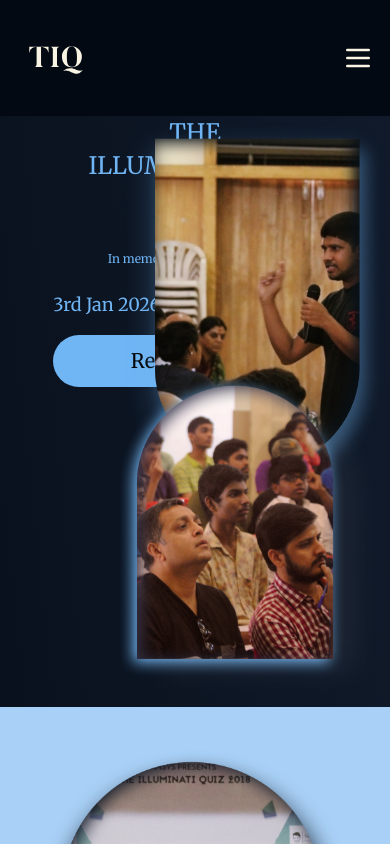
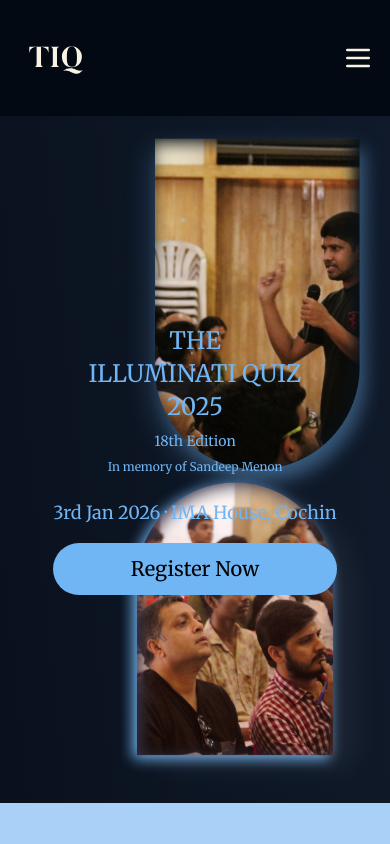
Before and after one commit to azmil666/tiq-web, a SvelteKit app: page / in a window 390 px wide. Shown: the top 844 px of the page. Built offline with nearby package versions, Linux system fonts and the light colour scheme.

Commit message:
Improve screen img

```diff
--- a/src/components/Landing.svelte
+++ b/src/components/Landing.svelte
@@ -52,43 +52,25 @@
 -->
 <div class="relative z-0 overflow-hidden flex flex-col lg:flex-row
             min-h-[70vh] md:min-h-screen
+            pt-52 pb-52 lg:pt-0 lg:pb-0
             items-center justify-center lg:justify-between">
+
 
 			<!-- MOBILE TOP IMAGE (pic1) -->
 <img
   src="/media/pic1.png"
-  alt="speaker"
-  class="
-    lg:hidden
-    absolute
-    top-0
-    right-0
-    w-[70%]
-    max-w-xs
-    object-cover
-    rounded-b-[2.5rem]
-  "
+  class="lg:hidden absolute top-0 right-0 z-0 w-[70%] max-w-xs object-cover rounded-b-[2.5rem]"
 />
 
-<!-- MOBILE BOTTOM IMAGE (pic2) -->
 <img
   src="/media/pic2.png"
-  alt="audience"
-  class="
-    lg:hidden
-    absolute
-    bottom-0
-    right-0
-    w-[70%]
-    max-w-xs
-    object-cover
-    rounded-t-[2.5rem]
-  "
+  class="lg:hidden absolute bottom-0 right-0 z-0 w-[70%] max-w-xs object-cover rounded-t-[2.5rem]"
 />
 
 
 
-	<div class="flex flex-col flex-1 px-6 md:px-16 text-center lg:text-left">
+
+	<div class="relative z-10 flex flex-col flex-1 px-6 md:px-16 text-center lg:text-left">
 		<h1 class="text-[#70B5F4] font-[merriweather]
            text-2xl sm:text-5xl lg:text-7xl
            leading-snug sm:leading-tight
```
